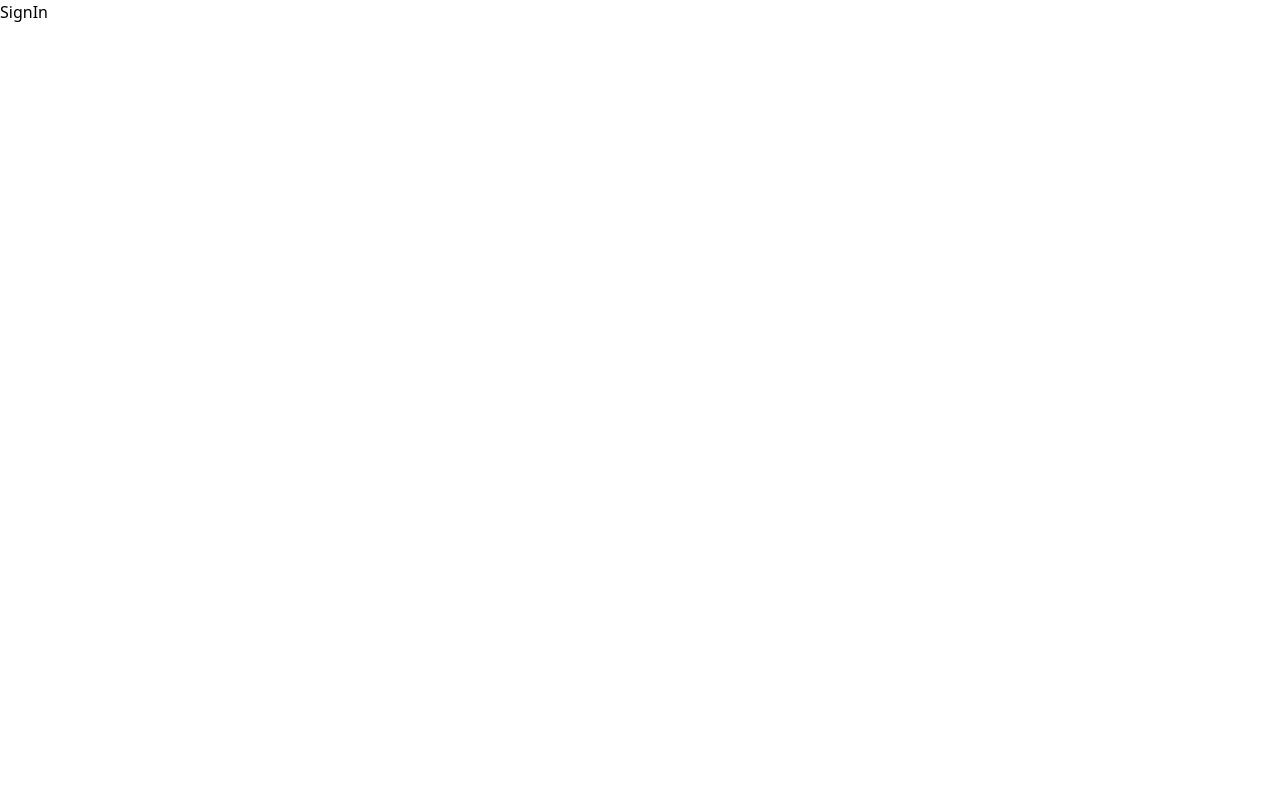
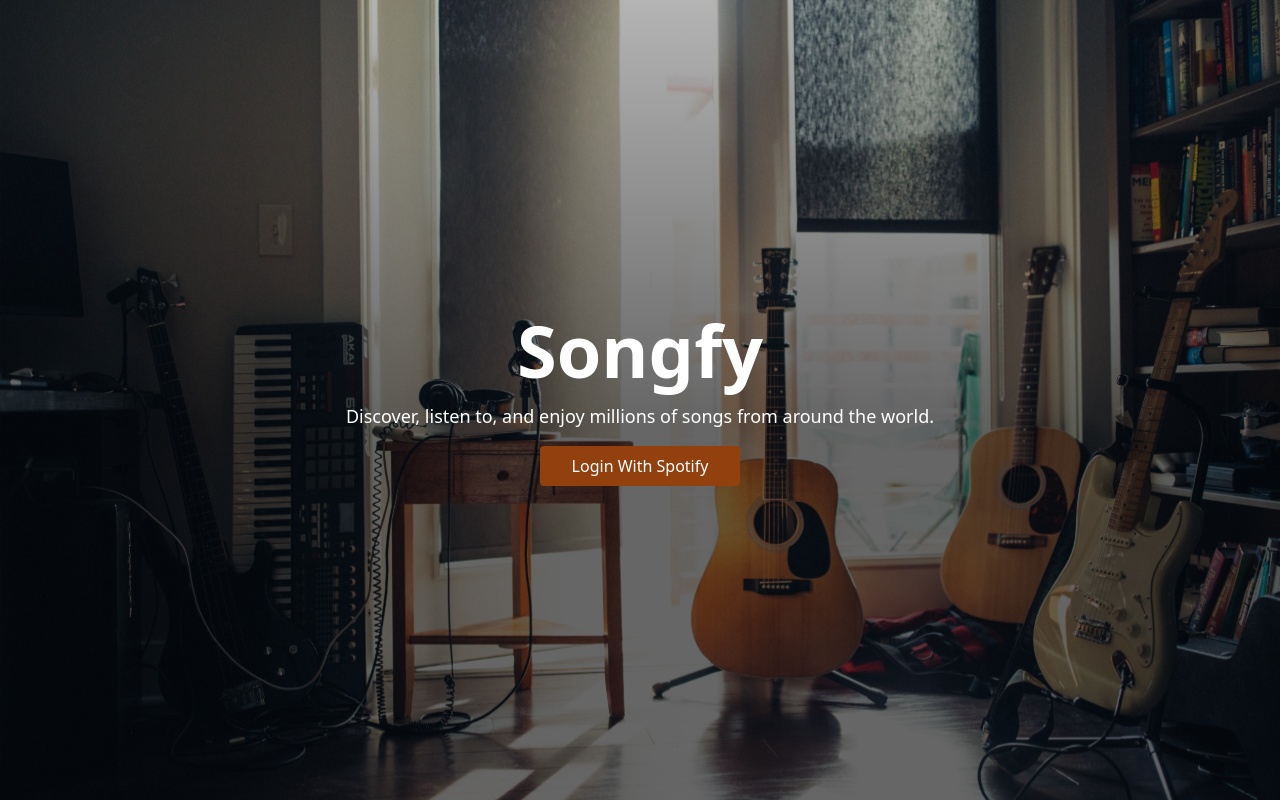
Before and after one commit to adzaky/spotify_clone, a React (Vite) app: page / in a window 1280 px wide. Built offline with nearby package versions, Linux system fonts and the light colour scheme.

Commit message:
feat(auth): create initial sign in page and auth with spotify

```diff
--- /dev/null
+++ b/src/features/SignIn/hooks/useSignIn.ts
@@ -0,0 +1,20 @@
+import { useEffect } from "react";
+import { useSearchParams } from "react-router";
+import { SIGNIN } from "../../../lib/endpoint";
+
+export const useSignIn = () => {
+  const [searchParams] = useSearchParams();
+
+  const handleSignIn = () => {
+    window.location.assign(SIGNIN);
+  };
+
+  useEffect(() => {
+    const accessToken = searchParams.get("access_token");
+    if (accessToken) {
+      localStorage.setItem("songfy_token", accessToken);
+    }
+  }, [searchParams]);
+
+  return { handleSignIn };
+};
--- a/src/features/SignIn/index.tsx
+++ b/src/features/SignIn/index.tsx
@@ -1,7 +1,34 @@
+import { useNavigate } from "react-router";
+import { useSignIn } from "./hooks/useSignIn";
+
 const SignIn = () => {
+  const navigate = useNavigate();
+  const { handleSignIn } = useSignIn();
+
+  const token = localStorage.getItem("songfy_token");
+
+  const handleSignButton = () => {
+    if (token) {
+      navigate("/");
+    } else {
+      handleSignIn();
+    }
+  };
+
   return (
-    <div>SignIn</div>
-  )
-}
+    <div className="flex min-h-screen flex-col items-center justify-center gap-4 bg-[url('./assets/signIn-bg.svg')] bg-cover bg-center px-4 text-white">
+      <h1 className="text-5xl font-bold lg:text-7xl">Songfy</h1>
+      <p className="text-center font-light lg:text-lg">
+        Discover, listen to, and enjoy millions of songs from around the world.
+      </p>
+      <button
+        onClick={handleSignButton}
+        className="rounded bg-amber-800 px-8 py-2 text-sm font-medium duration-300 hover:bg-amber-700 lg:text-base"
+      >
+        {token ? "Go To Dashboard" : "Login With Spotify"}
+      </button>
+    </div>
+  );
+};
 
-export default SignIn
+export default SignIn;
--- /dev/null
+++ b/src/lib/config.ts
@@ -0,0 +1,11 @@
+interface configTypes {
+  CLIENT_ID: string;
+  REDIRECT_URI: string;
+  SCOPE: string[];
+  SCOPE_PARAM: string;
+}
+
+export const CLIENT_ID: configTypes["CLIENT_ID"] = "d524b5e56c154c1eac427a468ba571dd";
+export const REDIRECT_URI: configTypes["REDIRECT_URI"] = "http://localhost:5173/";
+export const SCOPE: configTypes["SCOPE"] = ["user-top-read", "user-read-recently-played"];
+export const SCOPE_PARAM: configTypes["SCOPE_PARAM"] = SCOPE.join("%20");
--- /dev/null
+++ b/src/lib/endpoint.ts
@@ -0,0 +1,12 @@
+import { CLIENT_ID, REDIRECT_URI, SCOPE_PARAM } from "./config";
+
+interface endpointTypes {
+  AUTHORIZE: string;
+  BASE: string;
+  URL: string;
+}
+
+const AUTHORIZE_ENDPOINT: endpointTypes["AUTHORIZE"] = "https://accounts.spotify.com/authorize";
+// const BASE_ENDPOINT: endpointTypes["BASE"] = "https://api.spotify.com/v1/";
+
+export const SIGNIN: endpointTypes["URL"] = `${AUTHORIZE_ENDPOINT}?client_id=${CLIENT_ID}&redirect_uri=${REDIRECT_URI}&scope=${SCOPE_PARAM}&response_type=token&show_dialog=true`;
```
Also changed, not shown: src/assets/signIn-bg.svg (added), src/pages/sign-in/index.tsx (line endings or trailing spaces), src/routes/index.tsx (line endings or trailing spaces).
